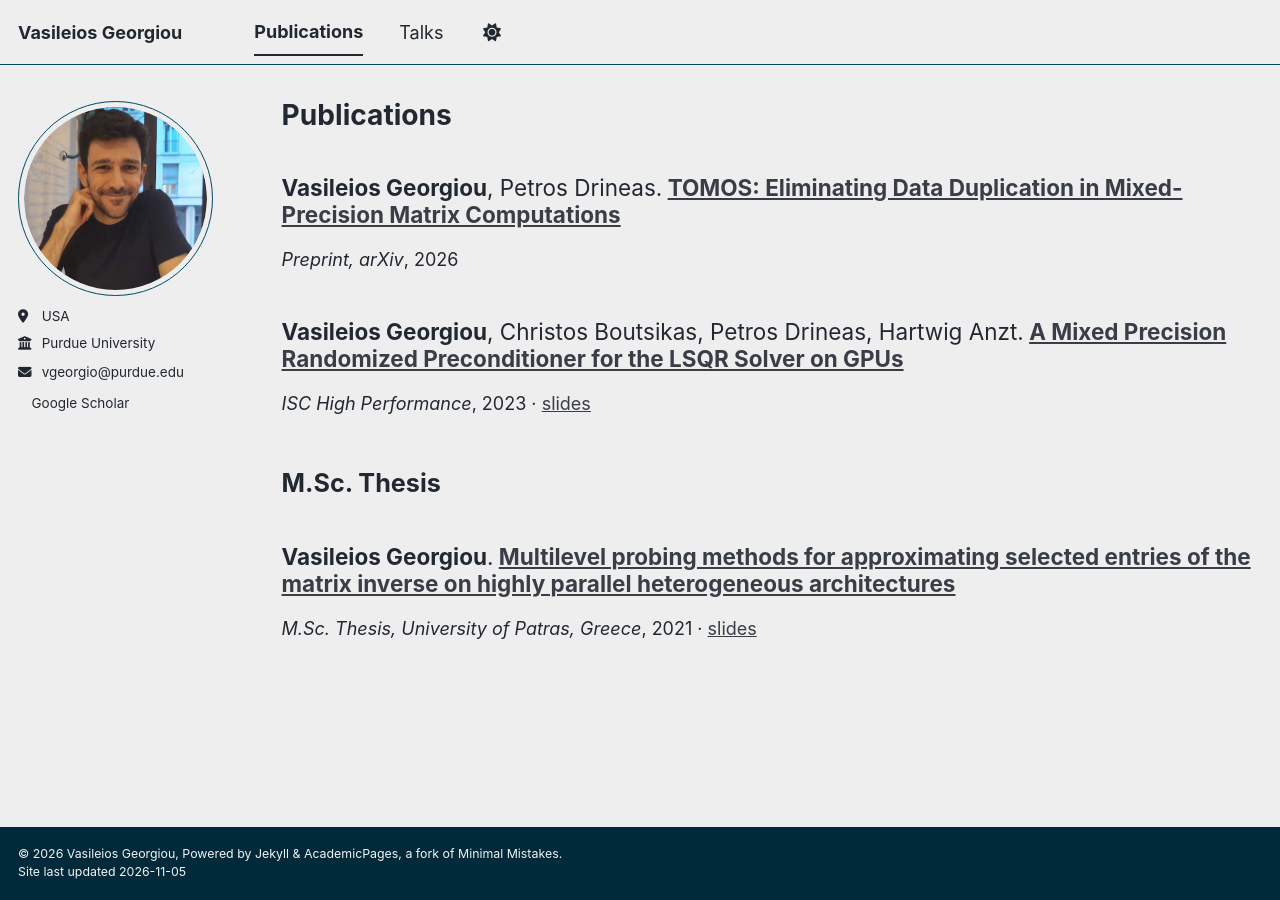
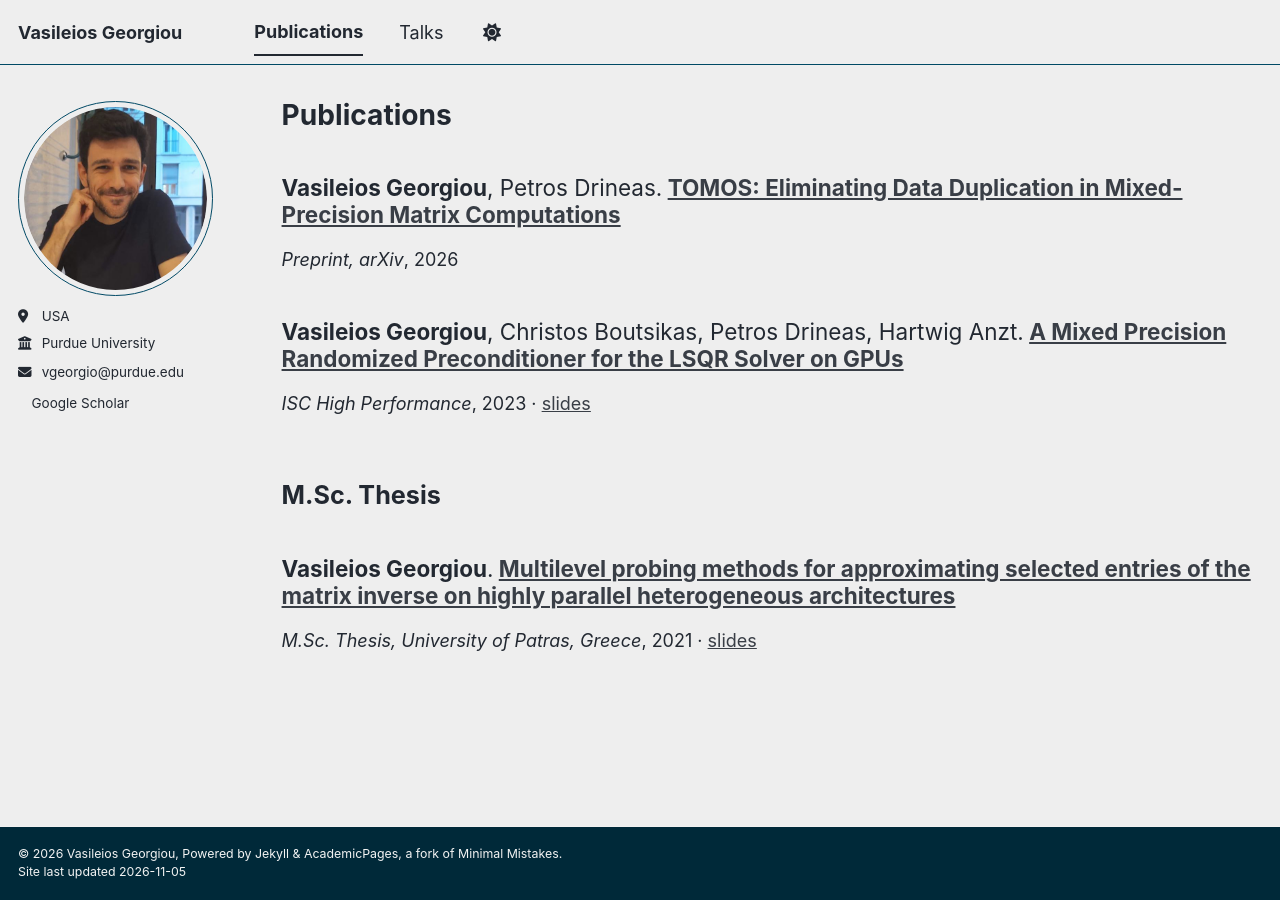
Before and after one commit to vasilisge0/vasilisge0.github.io, a Jekyll site: the page built from _pages/publications.html, in a window 1280 px wide. Built offline with Jekyll 4.4.1, drawn with Linux system fonts in a browser that asks for light colours; a script bundle is joined from its source files by our own code; a style sheet for code colours, icons or effects is not loaded.

Commit message:
Add space above publication section headings
Co-Authored-By: Claude Opus 5.5 <noreply@anthropic.com>

```diff
--- a/_sass/layout/_archive.scss
+++ b/_sass/layout/_archive.scss
@@ -248,5 +248,6 @@
 // section headings on the Publications page (e.g. "M.Sc. Thesis"),
 // between the page title (1.563em) and the default h2 (1.25em)
 .archive__section-title {
+  margin-top: 2.5em; // extra space after the previous section
   font-size: 1.4em;
 }
```
